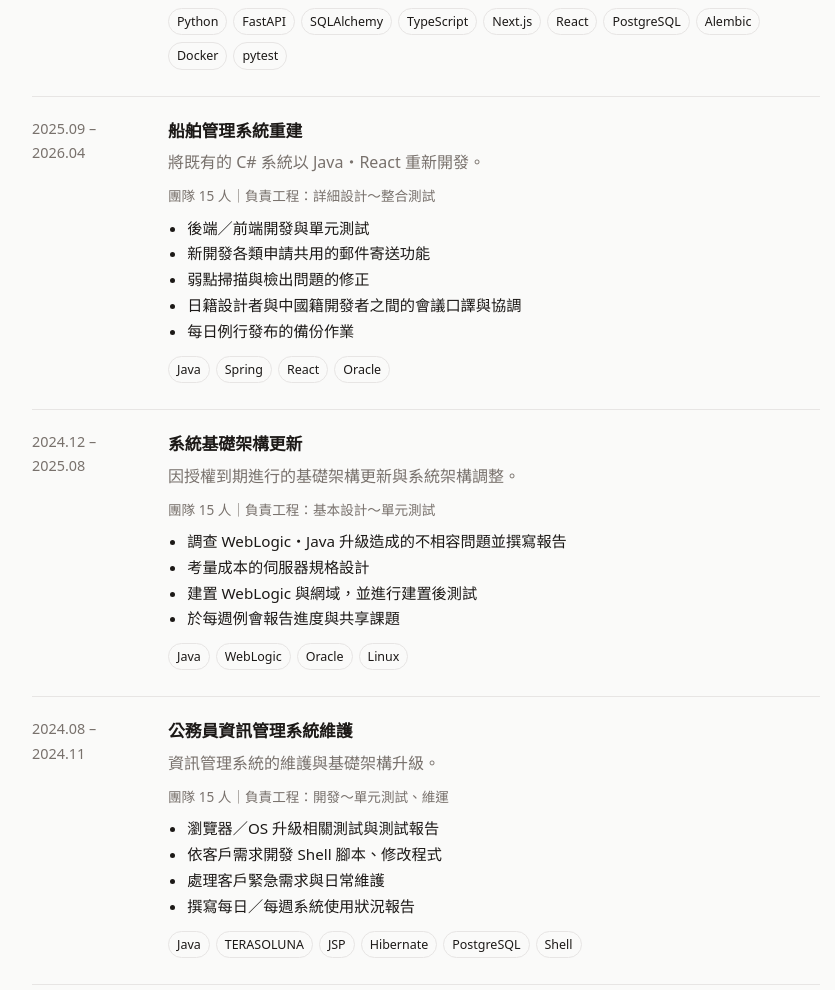
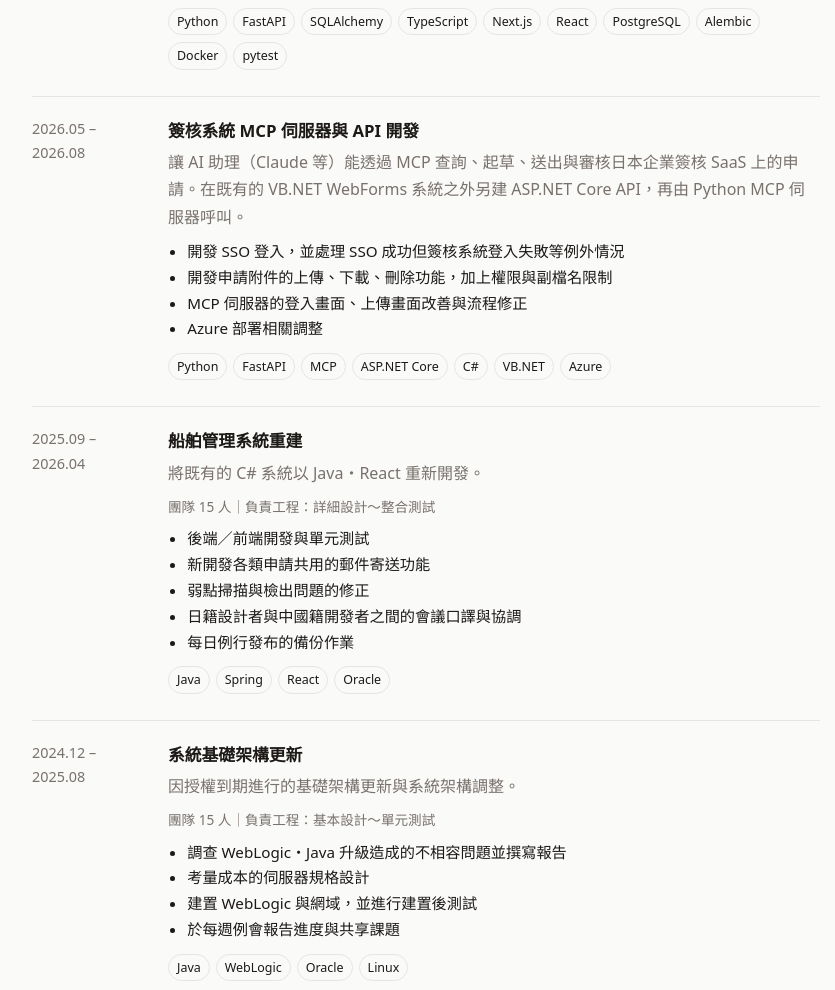
Before and after one commit to agenga0320/agenga0320.github.io, a plain HTML site: page index.html in a window 1280 px wide. Shown: the part 1289-2279 px from the top of the page, without its empty margins (214-1049 px from the left). Drawn offline with Linux system fonts and the light colour scheme.

Commit message:
Add approval-system MCP work (2026.05-08) to work history
Co-Authored-By: Claude Opus 5.5 <noreply@anthropic.com>

```diff
--- a/index.html
+++ b/index.html
@@ -108,6 +108,21 @@
   </div>
 
   <div class="job">
+    <div class="period">2026.05 – 2026.08</div>
+    <div>
+      <h3>簽核系統 MCP 伺服器與 API 開發</h3>
+      <p class="summary">讓 AI 助理（Claude 等）能透過 MCP 查詢、起草、送出與審核日本企業簽核 SaaS 上的申請。在既有的 VB.NET WebForms 系統之外另建 ASP.NET Core API，再由 Python MCP 伺服器呼叫。</p>
+      <ul>
+        <li>開發 SSO 登入，並處理 SSO 成功但簽核系統登入失敗等例外情況</li>
+        <li>開發申請附件的上傳、下載、刪除功能，加上權限與副檔名限制</li>
+        <li>MCP 伺服器的登入畫面、上傳畫面改善與流程修正</li>
+        <li>Azure 部署相關調整</li>
+      </ul>
+      <div class="tags"><span>Python</span><span>FastAPI</span><span>MCP</span><span>ASP.NET Core</span><span>C#</span><span>VB.NET</span><span>Azure</span></div>
+    </div>
+  </div>
+
+  <div class="job">
     <div class="period">2025.09 – 2026.04</div>
     <div>
       <h3>船舶管理系統重建</h3>
@@ -202,7 +217,7 @@
   <h4>語言</h4>
   <div class="tags"><span>中文（母語）</span><span>日文（JLPT N1）</span></div>
 
-  <h2>個人與其他專案</h2>
+  <h2>個人專案</h2>
   <div class="grid">
     <div class="card">
       <h3>AI 數獨教練</h3>
@@ -236,11 +251,6 @@
       <div class="tags"><span>JavaScript</span><span>單檔 Web</span></div>
     </div>
     <div class="card">
-      <h3>企業簽核系統 MCP 伺服器</h3>
-      <p>讓 AI 助理能透過 MCP 查詢、起草與送出公司內部簽核申請。</p>
-      <div class="tags"><span>Python</span><span>MCP</span><span>ASP.NET Core</span></div>
-    </div>
-    <div class="card">
       <h3>台灣行政區衛星簡報片</h3>
       <p>以衛星影像與 3D 運鏡介紹台灣行政區的程式生成影片。</p>
       <div class="tags"><span>Remotion</span><span>WebGL</span><span>FFmpeg</span></div>
```
